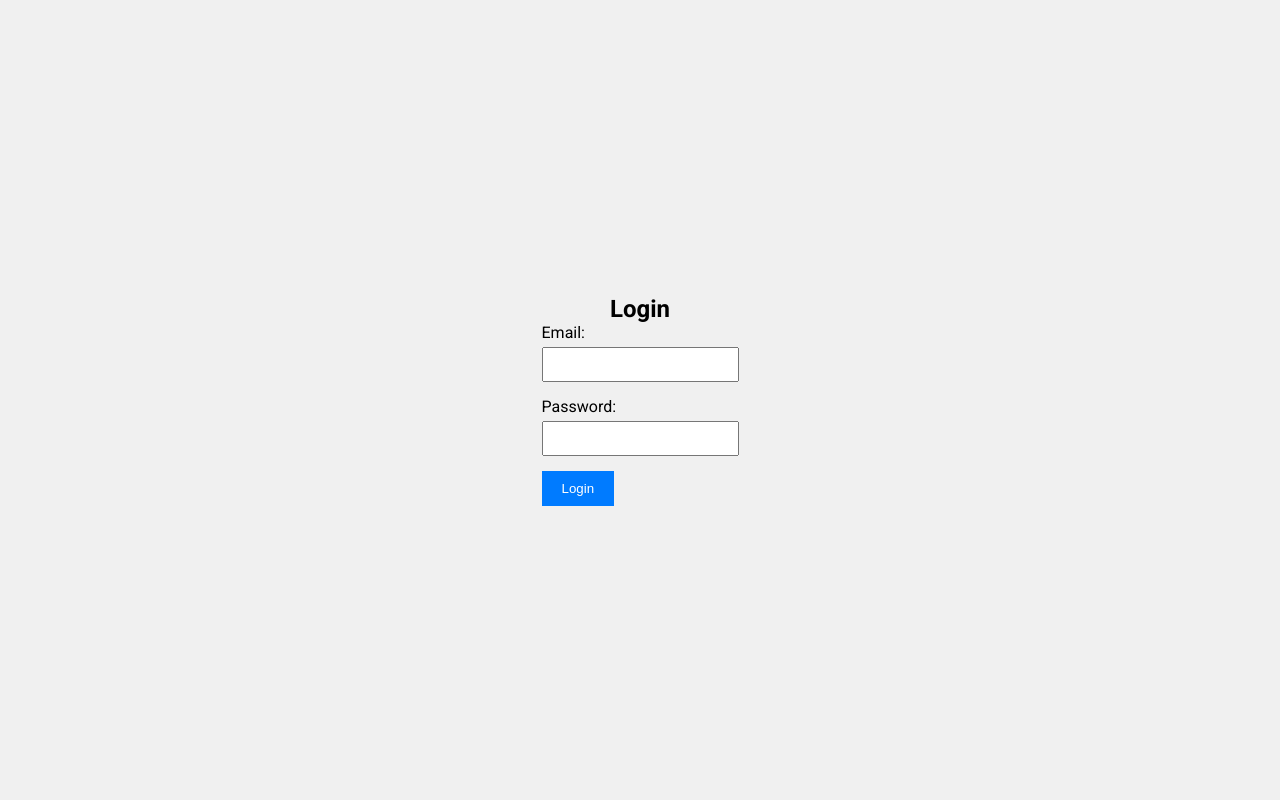
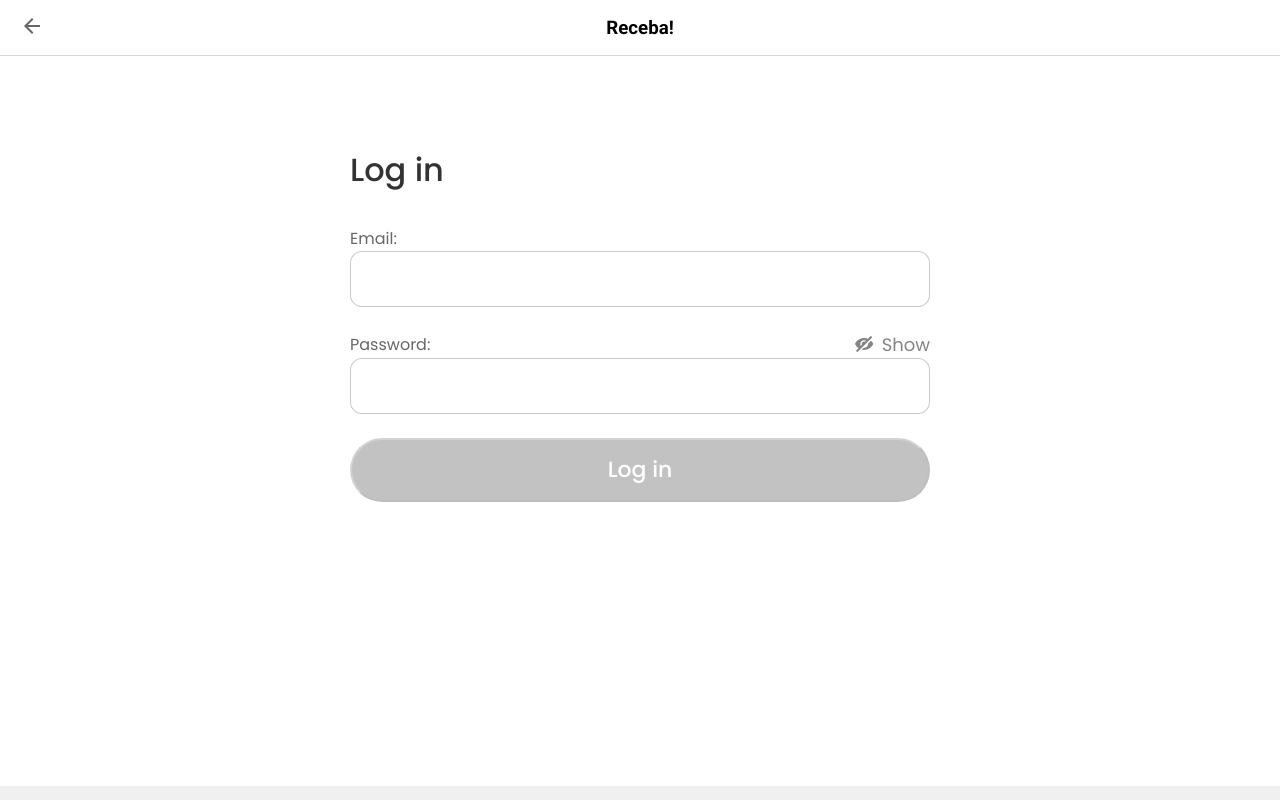
Before and after one commit to Gabriel-Silva-7/Receba, a React (Vite) app: page /login in a window 1280 px wide. Built offline with nearby package versions, Linux system fonts and the light colour scheme.

Commit message:
feat: signup screen

```diff
--- a/src/pages/Login/index.tsx
+++ b/src/pages/Login/index.tsx
@@ -1,11 +1,14 @@
 import React, { useState } from 'react';
 import { useNavigate } from 'react-router-dom';
 import * as S from './styles';
+import arrow from '../../assets/arrow.svg';
+import hide from '../../assets/hide.svg';
 
 const Login: React.FC = () => {
   const [email, setEmail] = useState('');
   const [password, setPassword] = useState('');
   const navigate = useNavigate();
+  const [showPassword, setShowPassword] = useState(false);
 
   const handleLogin = (e: React.FormEvent) => {
     e.preventDefault();
@@ -17,8 +20,20 @@ const Login: React.FC = () => {
 
   return (
     <S.LoginContainer>
-      <h2>Login</h2>
-      <form onSubmit={handleLogin}>
+      <S.HeaderNav>
+        <S.BackArrow onClick={() => navigate('/')}>
+          <img src={arrow} />
+        </S.BackArrow>
+        <h3
+          onClick={() => (window.location.href = '/')}
+          style={{ cursor: 'pointer' }}
+        >
+          Receba!
+        </h3>
+      </S.HeaderNav>
+      <S.Divider />
+      <S.Form onSubmit={handleLogin}>
+        <S.Title>Log in</S.Title>
         <S.FormGroup>
           <S.Label htmlFor="email">Email:</S.Label>
           <S.Input
@@ -30,17 +45,26 @@ const Login: React.FC = () => {
           />
         </S.FormGroup>
         <S.FormGroup>
-          <S.Label htmlFor="password">Password:</S.Label>
+          <S.LabelContainer>
+            <S.Label htmlFor="password">Password:</S.Label>
+            <S.ToggleButton
+              type="button"
+              onClick={() => setShowPassword(!showPassword)}
+            >
+              <img src={hide} />
+              {showPassword ? 'Hide' : 'Show'}
+            </S.ToggleButton>
+          </S.LabelContainer>
           <S.Input
-            type="password"
+            type={showPassword ? 'text' : 'password'}
             id="password"
             value={password}
             onChange={e => setPassword(e.target.value)}
             required
           />
         </S.FormGroup>
-        <S.Button type="submit">Login</S.Button>
-      </form>
+        <S.Button type="submit">Log in</S.Button>
+      </S.Form>
     </S.LoginContainer>
   );
 };
--- a/src/pages/Login/styles.ts
+++ b/src/pages/Login/styles.ts
@@ -4,34 +4,126 @@ export const LoginContainer = styled.div`
   display: flex;
   flex-direction: column;
   align-items: center;
+  width: 100%;
   justify-content: center;
-  height: 100vh;
-  background-color: #f0f0f0;
+  background: #fff;
+`;
+
+export const Form = styled.form`
+  display: flex;
+  flex-direction: column;
+  width: 580px;
+  margin-top: 7%;
+  height: 80vh;
+
+  @media (max-width: 768px) {
+    width: 90%;
+  }
+`;
+
+export const Title = styled.span`
+  color: #333;
+  font-family: Poppins;
+  font-size: 32px;
+  font-style: normal;
+  font-weight: 500;
+  line-height: normal;
+  margin-bottom: 32px;
 `;
 
 export const FormGroup = styled.div`
-  margin-bottom: 15px;
+  margin-bottom: 24px;
 `;
 
 export const Label = styled.label`
-  display: block;
-  margin-bottom: 5px;
+  color: #666;
+  font-family: Poppins;
+  font-size: 16px;
+  font-style: normal;
+  font-weight: 400;
+  line-height: normal;
 `;
 
 export const Input = styled.input`
+  height: 56px;
+  align-self: stretch;
+  border-radius: 12px;
+  border: 1px solid rgba(102, 102, 102, 0.35);
   width: 100%;
   padding: 8px;
-  box-sizing: border-box;
 `;
 
 export const Button = styled.button`
-  padding: 10px 20px;
-  background-color: #007bff;
-  color: white;
-  border: none;
-  cursor: pointer;
+  display: flex;
+  width: 580px;
+  height: 64px;
+  padding: 15px 0px 16px 0px;
+  justify-content: center;
+  align-items: center;
+  border-radius: 32px;
+  opacity: 0.25;
+  background: #111;
+  color: #fff;
+  text-align: center;
+  font-family: Poppins;
+  font-size: 22px;
+  font-style: normal;
+  font-weight: 500;
+  line-height: normal;
 
-  &:hover {
-    background-color: #0056b3;
+  @media (max-width: 768px) {
+    width: 100%;
   }
 `;
+
+export const HeaderNav = styled.div`
+  display: flex;
+  height: 55px;
+  width: 100%;
+  background-color: #fff;
+  justify-content: center;
+  align-items: center;
+  align-self: flex-start;
+  justify-self: flex-start;
+  position: relative;
+`;
+
+export const BackArrow = styled.span`
+  cursor: pointer;
+  position: absolute;
+  left: 20px;
+
+  img {
+    width: 24px;
+    height: 24px;
+  }
+`;
+
+export const LabelContainer = styled.div`
+  display: flex;
+  justify-content: space-between;
+  align-items: center;
+`;
+
+export const ToggleButton = styled.button`
+  background: none;
+  border: none;
+  color: blue;
+  cursor: pointer;
+  color: rgba(102, 102, 102, 0.8);
+  text-align: right;
+  font-family: Poppins;
+  font-size: 18px;
+  font-style: normal;
+  font-weight: 400;
+  line-height: normal;
+  display: flex;
+  align-items: center;
+  gap: 8px;
+`;
+
+export const Divider = styled.div`
+  height: 1px;
+  width: 100%;
+  background: rgba(102, 102, 102, 0.25);
+`;
--- a/src/pages/Signup/Components/BasicInfoForm/index.tsx
+++ b/src/pages/Signup/Components/BasicInfoForm/index.tsx
@@ -36,7 +36,6 @@ const BasicInfoForm: React.FC<{
       setUserInfo(response.data.response);
       return response.data;
     } catch (error) {
-      console.error('Error verifying CPF:', error);
       return null;
     }
   };
--- a/src/pages/Signup/index.tsx
+++ b/src/pages/Signup/index.tsx
@@ -66,8 +66,7 @@ const Signup: React.FC = () => {
         data,
       })
       .then(response => {
-        console.log(response);
-        if (response.status === 201) {
+        if (response?.status === 201) {
           setOpen(true);
           setTimeout(() => {
             handleClose();
@@ -75,14 +74,13 @@ const Signup: React.FC = () => {
         }
       })
       .catch(error => {
-        if (error.response && error.response.status === 409) {
+        if (error?.response && error?.response?.status === 409) {
           setErrorMessage('Já existe uma conta associada a esse CPF.');
         } else {
           setErrorMessage(
             'Ocorreu um erro ao criar o usuário. Tente novamente.'
           );
         }
-        console.error('Error creating user:', error);
       })
       .finally(() => {
         setIsLoading(false);
```
Also changed, not shown: src/assets/arrow.svg (added), src/assets/hide.svg (added).
